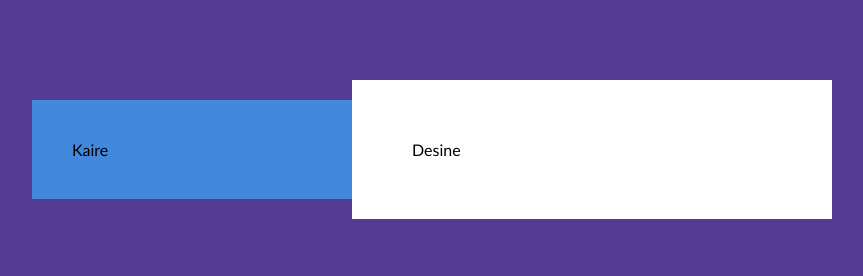
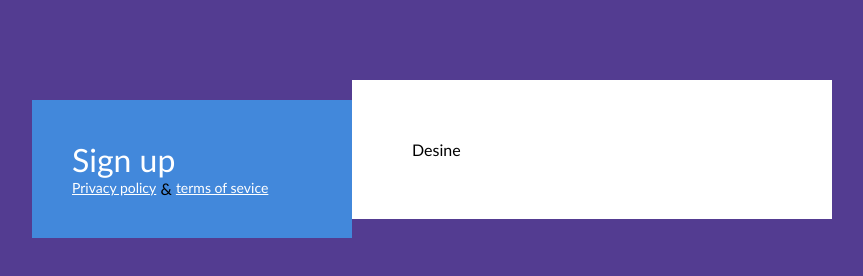
Before and after one commit to ritullia/5-signup, a website: page index.html in a window 1280 px wide. Shown: the whole page, without its empty margins (208-1071 px from the left). Drawn offline with Linux system fonts and the light colour scheme.

Commit message:
CSS style class

```diff
--- a/css/main.css
+++ b/css/main.css
@@ -33,3 +33,25 @@
     background-color: #fff;
 
 }
+
+.main-title {
+    color: #fff;
+    font-size: 32px;
+    font-weight: normal;
+    width: 100%;
+
+}
+
+.bottom-links {
+    width: 100%;
+}
+
+.bottom-links > .link {
+    color: #fff;
+    font-size: 14px;
+    font-weight: normal;
+}
+
+.bottom-links > .symbol {
+
+}
--- a/index.html
+++ b/index.html
@@ -4,11 +4,11 @@
     <meta charset="UTF-8">
     <meta http-equiv="X-UA-Compatible" content="IE=edge">
     <meta name="viewport" content="width=device-width, initial-scale=1.0">
-    <link rel="apple-touch-icon" sizes="180x180" href="/favicon/apple-touch-icon.png">
-    <link rel="icon" type="image/png" sizes="32x32" href="/favicon/favicon-32x32.png">
-    <link rel="icon" type="image/png" sizes="16x16" href="/favicon/favicon-16x16.png">
-    <link rel="manifest" href="/site.webmanifest">
-    <link rel="shortcut icon" href="/favicon.ico" type="img"
+    <link rel="apple-touch-icon" sizes="180x180" href="./favicon/apple-touch-icon.png">
+    <link rel="icon" type="image/png" sizes="32x32" href="./favicon/favicon-32x32.png">
+    <link rel="icon" type="image/png" sizes="16x16" href="./favicon/favicon-16x16.png">
+    <link rel="manifest" href="./favicon/site.webmanifest">
+    <link rel="shortcut icon" href="./favicon.ico" type="img"
     <meta name="msapplication-TileColor" content="#da532c">
     <meta name="theme-color" content="#ffffff">
     <title>Sign up</title>
@@ -16,8 +16,17 @@
 </head>
     <body>
         <main class="container">
-            <div class="left-column">Kaire</div>
-            <div class="right-column">Desine</div>
+            <div class="left-column">
+                <h1 class="main-title">Sign up</h1>
+                <div class="bottom-links">
+                    <a class="link" href="#">Privacy policy</a>
+                    <span class="symbol">&amp;</span>
+                    <a class="link" href="#">terms of sevice</a>
+                </div>
+            </div>
+            <div class="right-column">
+                Desine
+            </div>
         </main>
     </body>
 </html>
```
